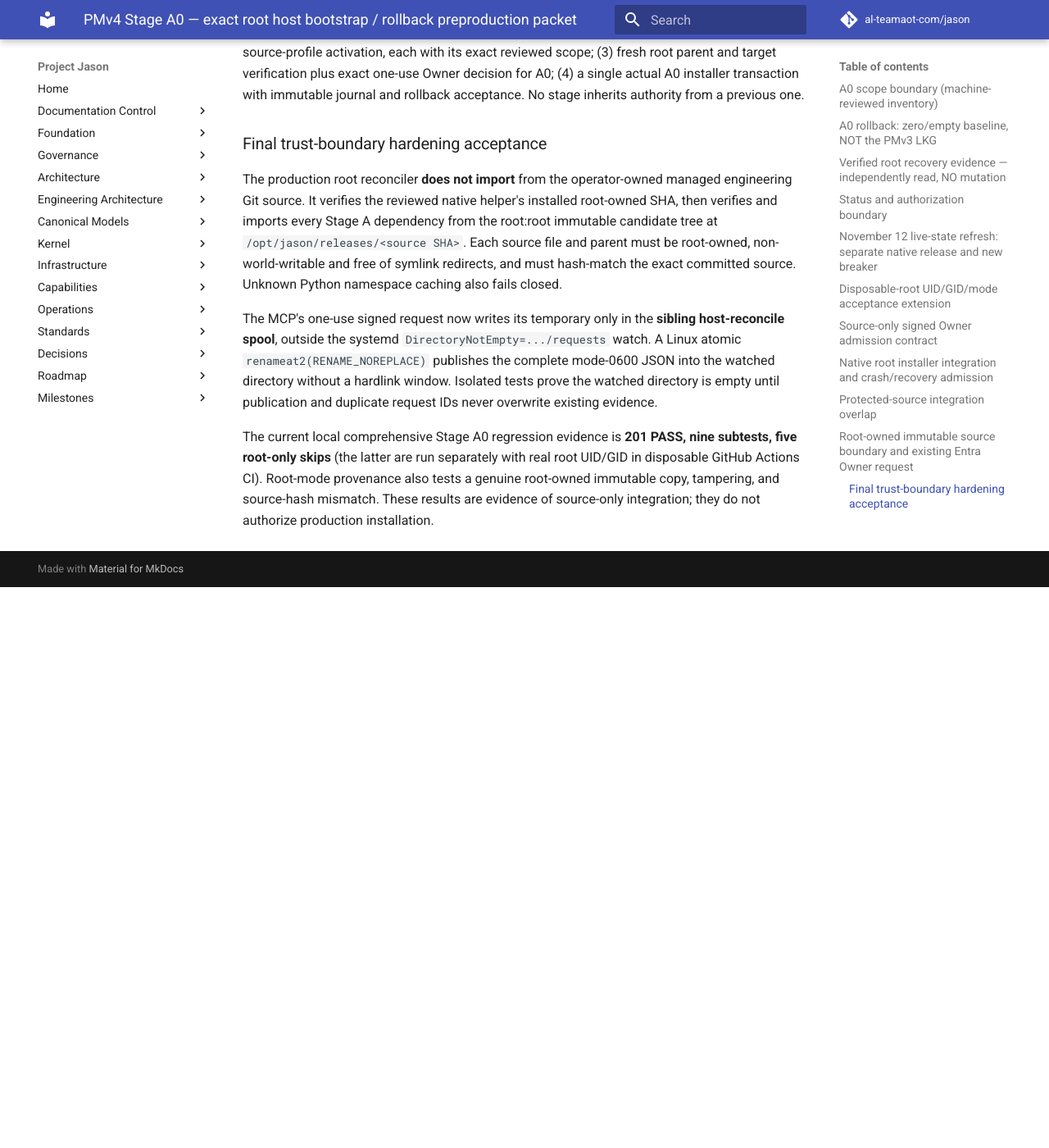
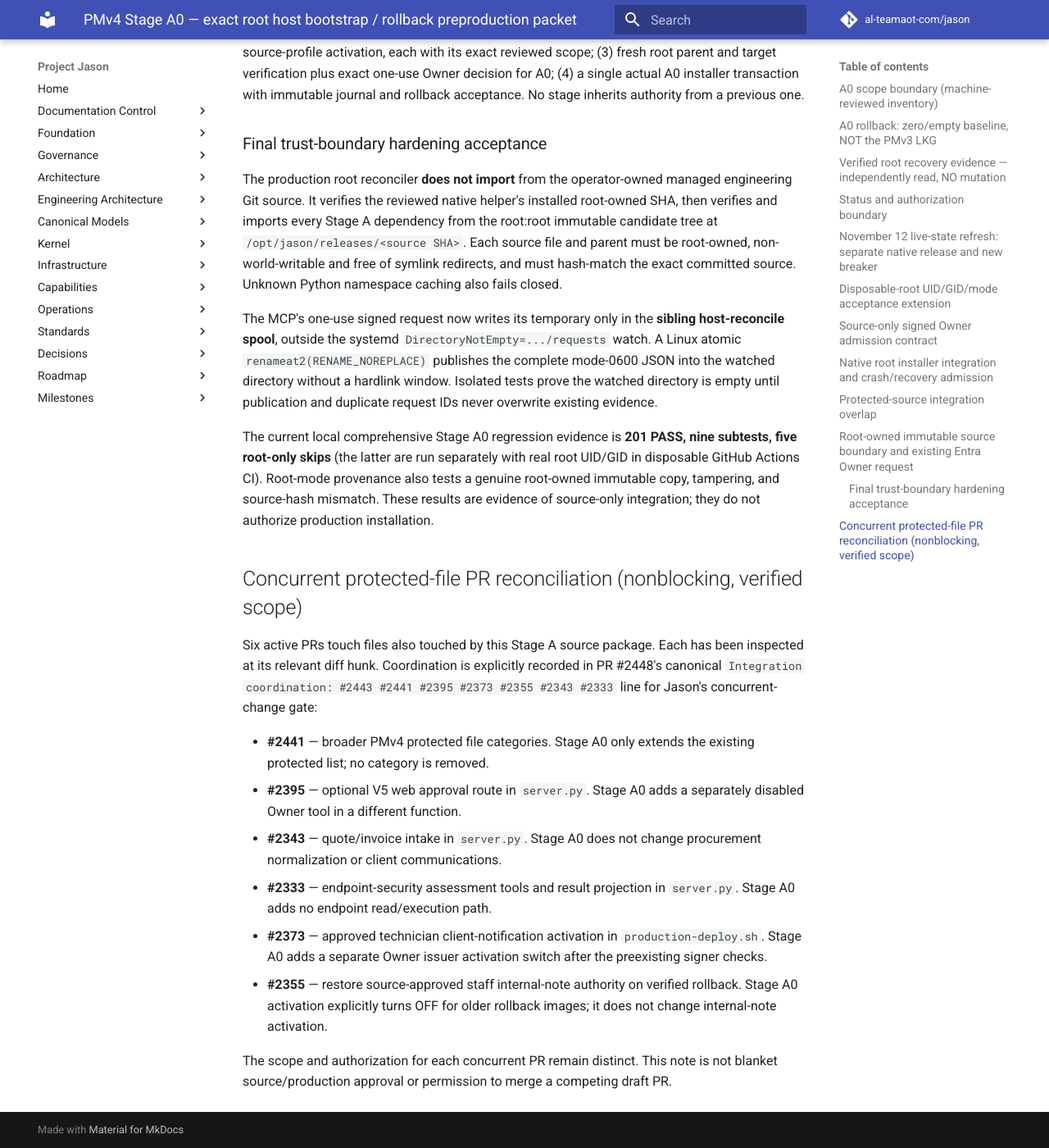
Before and after one commit to al-teamaot-com/jason, an MkDocs documentation site: the page built from docs/operations/PMv4-Stage-A0-Installation-Scope-And-Recovery-Readiness-20261112.md, in a window 1280 px wide and 1400 px high, scrolled down 8530 px. Shown: the whole window at 82% size. Built offline with MkDocs 1.6.1 and Material for MkDocs 9.7.7, drawn with Linux system fonts in a browser that asks for light colours; comment, search, counter and statistics services are not loaded; before the commit the page ends 9246 px from its top, so only the background shows below that.

Commit message:
docs(pmv4): reconcile concurrent MCP and root-release PR boundaries

```diff
--- a/docs/operations/PMv4-Stage-A0-Installation-Scope-And-Recovery-Readiness-20261112.md
+++ b/docs/operations/PMv4-Stage-A0-Installation-Scope-And-Recovery-Readiness-20261112.md
@@ -415,3 +415,31 @@ run separately with real root UID/GID in disposable GitHub Actions CI).
 Root-mode provenance also tests a genuine root-owned immutable copy,
 tampering, and source-hash mismatch. These results are evidence of
 source-only integration; they do not authorize production installation.
+
+
+## Concurrent protected-file PR reconciliation (nonblocking, verified scope)
+
+Six active PRs touch files also touched by this Stage A source package.
+Each has been inspected at its relevant diff hunk. Coordination is
+explicitly recorded in PR #2448's canonical
+`Integration coordination: #2443 #2441 #2395 #2373 #2355 #2343 #2333`
+line for Jason's concurrent-change gate:
+
+- **#2441** — broader PMv4 protected file categories. Stage A0 only
+  extends the existing protected list; no category is removed.
+- **#2395** — optional V5 web approval route in `server.py`. Stage A0
+  adds a separately disabled Owner tool in a different function.
+- **#2343** — quote/invoice intake in `server.py`. Stage A0 does not
+  change procurement normalization or client communications.
+- **#2333** — endpoint-security assessment tools and result projection
+  in `server.py`. Stage A0 adds no endpoint read/execution path.
+- **#2373** — approved technician client-notification activation in
+  `production-deploy.sh`. Stage A0 adds a separate Owner issuer
+  activation switch after the preexisting signer checks.
+- **#2355** — restore source-approved staff internal-note authority on
+  verified rollback. Stage A0 activation explicitly turns OFF for
+  older rollback images; it does not change internal-note activation.
+
+The scope and authorization for each concurrent PR remain distinct.
+This note is not blanket source/production approval or permission to
+merge a competing draft PR.
```
